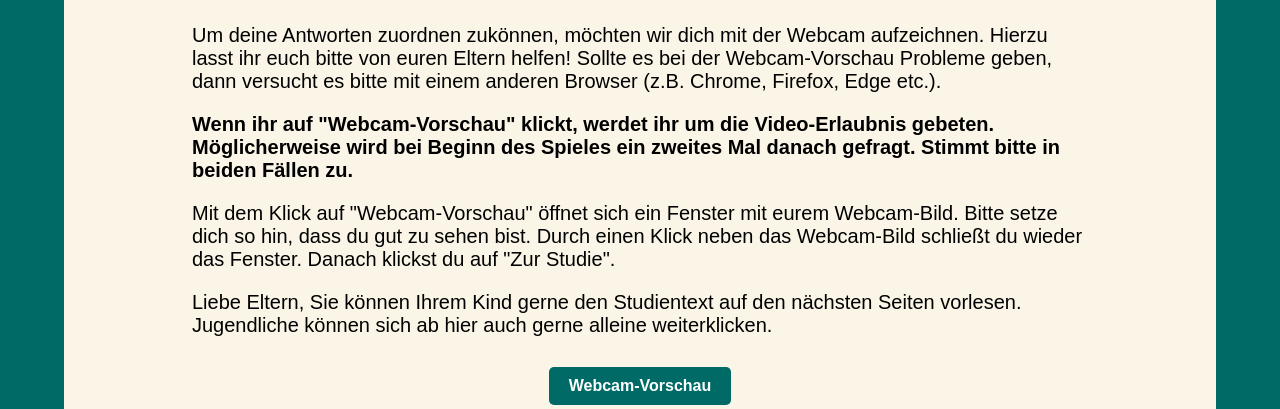
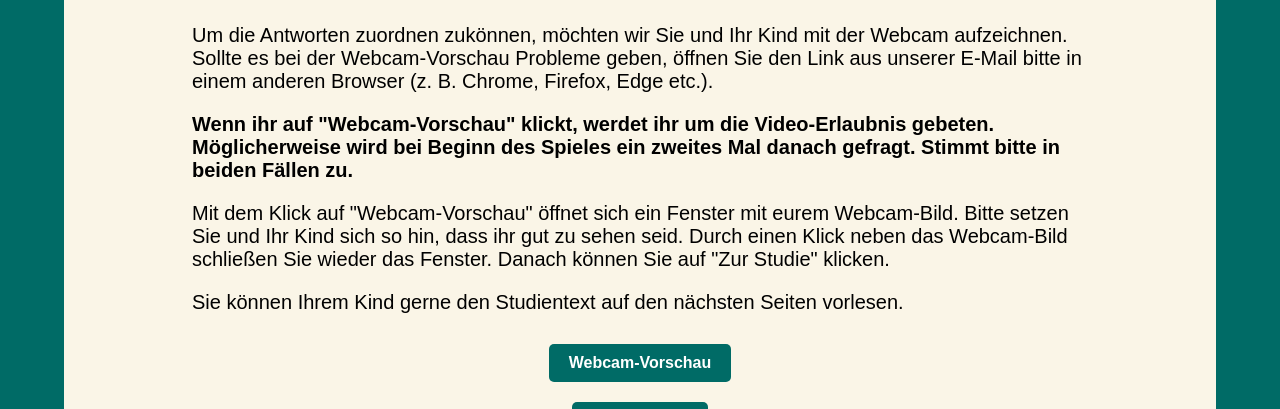
Before and after one commit to ChiaraCarraro/orev-vali, a website built with Vite: page src/webcam.html in a window 1280 px wide. Shown: the part 155-564 px from the top of the page. Built offline with nearby package versions, Linux system fonts and the light colour scheme; a script that the page names is missing.

Commit message:
images and instructions

```diff
--- a/src/webcam.html
+++ b/src/webcam.html
@@ -14,10 +14,9 @@
       <div class="flex-item">
         <h1 class="heading">Einrichtung der Webcam</h1>
         <p>
-          Um deine Antworten zuordnen zukönnen, möchten wir dich mit der Webcam
-          aufzeichnen. Hierzu lasst ihr euch bitte von euren Eltern helfen!
-          Sollte es bei der Webcam-Vorschau Probleme geben, dann versucht es
-          bitte mit einem anderen Browser (z.B. Chrome, Firefox, Edge etc.).
+          Um die Antworten zuordnen zukönnen, möchten wir Sie und Ihr Kind mit der Webcam aufzeichnen.
+          Sollte es bei der Webcam-Vorschau Probleme geben, öffnen Sie den Link aus unserer E-Mail
+          bitte in einem anderen Browser (z. B. Chrome, Firefox, Edge etc.).
         </p>
 
         <p>
@@ -31,15 +30,14 @@
 
         <p>
           Mit dem Klick auf "Webcam-Vorschau" öffnet sich ein Fenster mit eurem
-          Webcam-Bild. Bitte setze dich so hin, dass du gut zu sehen bist. Durch
-          einen Klick neben das Webcam-Bild schließt du wieder das Fenster.
-          Danach klickst du auf "Zur Studie".
+          Webcam-Bild. Bitte setzen Sie und Ihr Kind sich so hin, dass ihr gut zu sehen seid. Durch
+          einen Klick neben das Webcam-Bild schließen Sie wieder das Fenster.
+          Danach können Sie auf "Zur Studie" klicken.
         </p>
 
         <p>
-          Liebe Eltern, Sie können Ihrem Kind gerne den Studientext auf den
-          nächsten Seiten vorlesen. Jugendliche können sich ab hier auch gerne
-          alleine weiterklicken.
+          Sie können Ihrem Kind gerne den Studientext auf den
+          nächsten Seiten vorlesen.
         </p>
 
         <div class="button-center-wrapper">
```
Also changed, not shown: src/instructions.html (+2 -2 lines), dist/orev.html, dist/sw.js, public/logos/mpi-ccp-en.svg (added).
